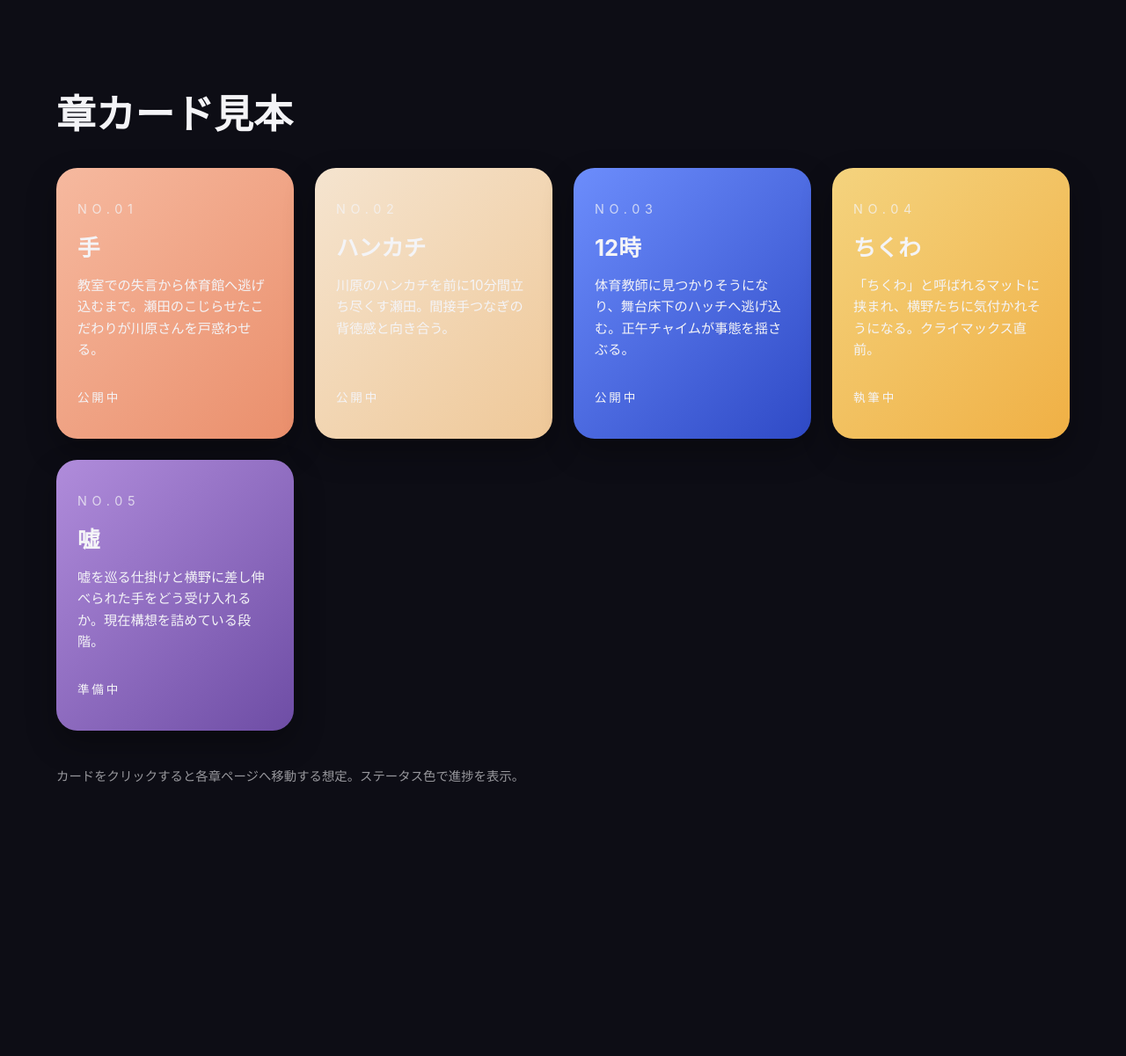
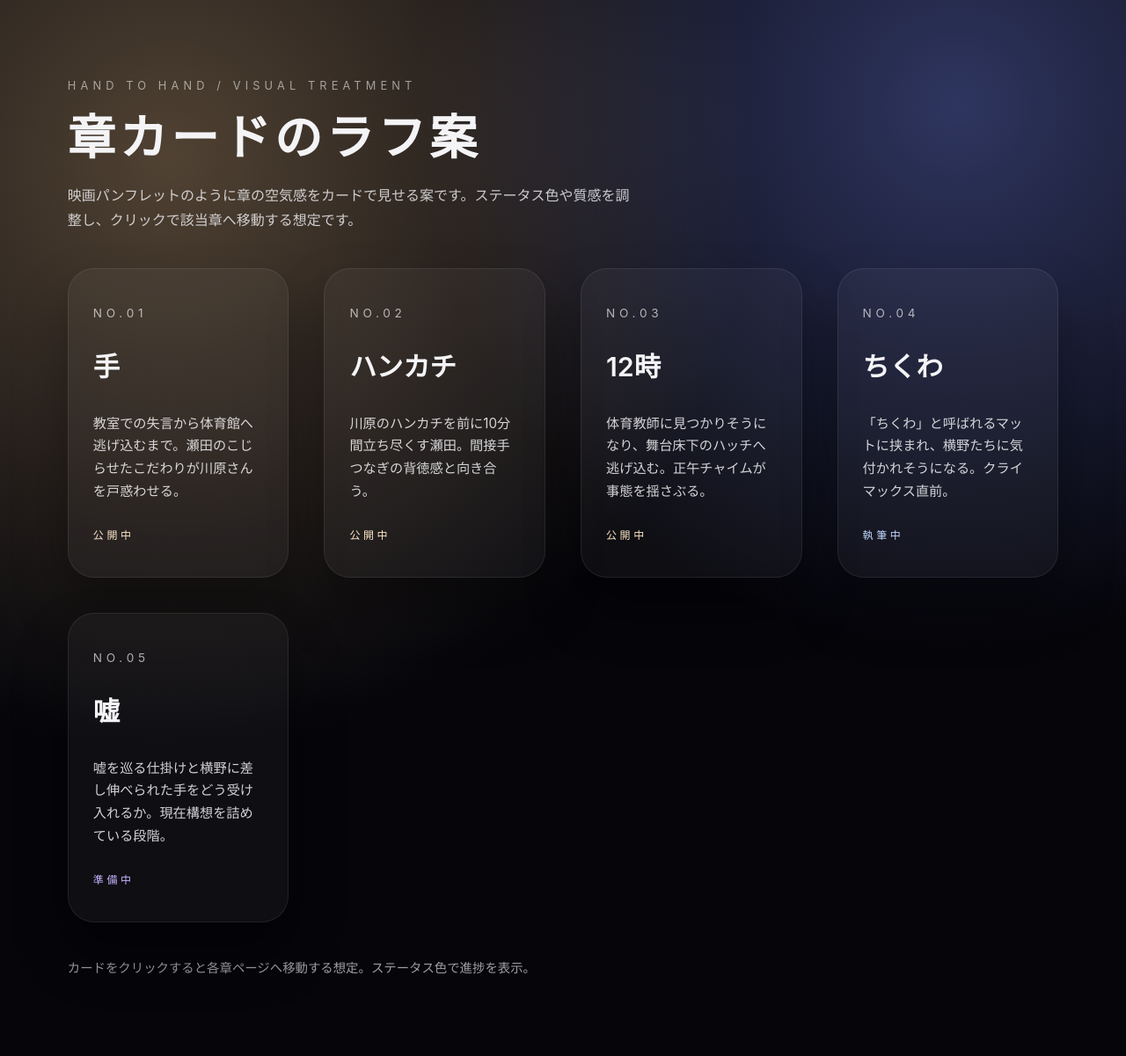
Before and after one commit to REMriaTV/HandtoHand, a Jekyll site: the page built from docs/mockups-toc.html, in a window 1280 px wide. Shown: the whole page at 88% size. Built offline with Jekyll 4.4.1, drawn with Linux system fonts in a browser that asks for light colours; before the commit the page ends 970 px from its top, so only the background shows below that.

Commit message:
chore: refine chapter card mockup

```diff
--- a/docs/mockups-toc.html
+++ b/docs/mockups-toc.html
@@ -9,109 +9,155 @@ title: Chapter Cards Mock
     <meta name="viewport" content="width=device-width, initial-scale=1" />
     <title>Chapter Cards Mock</title>
     <style>
+      :root {
+        color-scheme: dark;
+        font-family: 'Inter', 'Noto Sans JP', system-ui;
+      }
       body {
         margin: 0;
-        font-family: 'Inter', 'Noto Sans JP', system-ui;
-        background: #0d0d15;
+        min-height: 100vh;
+        background: radial-gradient(circle at 15% 15%, rgba(255, 207, 146, 0.3), transparent 45%),
+          radial-gradient(circle at 85% 10%, rgba(124, 144, 255, 0.35), transparent 40%),
+          #05050a;
         color: #f4f4f7;
-        padding: clamp(2rem, 6vw, 4rem);
+        padding: clamp(2rem, 6vw, 5rem);
+      }
+      .subtitle {
+        letter-spacing: 0.4em;
+        text-transform: uppercase;
+        font-size: 0.8rem;
+        color: rgba(255, 255, 255, 0.55);
+        margin-bottom: 0.5rem;
       }
       h1 {
-        font-size: clamp(2rem, 4vw, 2.8rem);
-        margin-bottom: 2rem;
+        font-size: clamp(2.2rem, 5vw, 3.4rem);
+        margin: 0 0 1rem;
+        font-weight: 600;
+        letter-spacing: 0.08em;
+      }
+      p.lede {
+        max-width: 640px;
+        color: rgba(244, 244, 247, 0.8);
+        line-height: 1.8;
+        margin-bottom: 2.5rem;
       }
       .toc-grid {
         display: grid;
-        grid-template-columns: repeat(auto-fit, minmax(220px, 1fr));
-        gap: 1.5rem;
+        grid-template-columns: repeat(auto-fit, minmax(240px, 1fr));
+        gap: clamp(1.5rem, 4vw, 2.5rem);
       }
       .chapter-card {
-        border-radius: 24px;
-        padding: 1.5rem;
+        border-radius: 30px;
+        padding: 1.75rem;
         display: flex;
         flex-direction: column;
         justify-content: space-between;
-        min-height: 220px;
-        box-shadow: 0 15px 35px rgba(0, 0, 0, 0.3);
-        transition: transform 0.2s, box-shadow 0.2s;
+        min-height: 250px;
+        background: rgba(255, 255, 255, 0.04);
+        border: 1px solid rgba(255, 255, 255, 0.08);
+        box-shadow: 0 35px 60px rgba(0, 0, 0, 0.35);
+        position: relative;
+        overflow: hidden;
       }
-      .chapter-card:hover {
-        transform: translateY(-4px);
-        box-shadow: 0 25px 45px rgba(0, 0, 0, 0.4);
+      .chapter-card::before {
+        content: '';
+        position: absolute;
+        inset: 0;
+        background: linear-gradient(120deg, rgba(255, 185, 129, 0.65), rgba(88, 118, 217, 0.55));
+        opacity: 0;
+        transition: opacity 0.25s;
+      }
+      .chapter-card:hover::before {
+        opacity: 0.25;
+      }
+      .chapter-inner {
+        position: relative;
+        z-index: 1;
+        display: flex;
+        flex-direction: column;
+        gap: 1rem;
       }
       .chapter-label {
-        font-size: 0.9rem;
-        letter-spacing: 0.4em;
+        font-size: 0.85rem;
+        letter-spacing: 0.35em;
         text-transform: uppercase;
-        opacity: 0.75;
+        color: rgba(255, 255, 255, 0.65);
       }
       .chapter-title {
-        font-size: 1.6rem;
-        margin: 0.8rem 0 0;
+        font-size: 1.9rem;
+        margin: 0;
+        font-weight: 600;
       }
       .chapter-excerpt {
         font-size: 0.95rem;
-        line-height: 1.6;
+        line-height: 1.7;
+        color: rgba(244, 244, 247, 0.85);
       }
       .status {
-        margin-top: 1rem;
-        font-size: 0.85rem;
-        letter-spacing: 0.2em;
+        font-size: 0.75rem;
+        letter-spacing: 0.3em;
         text-transform: uppercase;
+        color: rgba(244, 244, 247, 0.6);
       }
+      .status.published { color: #ffe8c7; }
+      .status.wip { color: #c2d8ff; }
+      .status.plan { color: #c7b4ff; }
+
       .ft-note {
         margin-top: 2.5rem;
         font-size: 0.9rem;
-        color: rgba(244, 244, 247, 0.6);
+        color: rgba(244, 244, 247, 0.64);
       }
     </style>
   </head>
   <body>
-    <h1>章カード見本</h1>
+    <p class="subtitle">Hand to Hand / Visual Treatment</p>
+    <h1>章カードのラフ案</h1>
+    <p class="lede">映画パンフレットのように章の空気感をカードで見せる案です。ステータス色や質感を調整し、クリックで該当章へ移動する想定です。</p>
     <div class="toc-grid">
-      <article class="chapter-card" style="background: linear-gradient(135deg, #f6b99f, #ea8f6c);">
-        <div>
+      <article class="chapter-card">
+        <div class="chapter-inner">
           <p class="chapter-label">No.01</p>
           <h2 class="chapter-title">手</h2>
           <p class="chapter-excerpt">教室での失言から体育館へ逃げ込むまで。瀬田のこじらせたこだわりが川原さんを戸惑わせる。</p>
         </div>
-        <p class="status">公開中</p>
+        <p class="status published">公開中</p>
       </article>
 
-      <article class="chapter-card" style="background: linear-gradient(135deg, #f5e4cf, #efc898);">
-        <div>
+      <article class="chapter-card">
+        <div class="chapter-inner">
           <p class="chapter-label">No.02</p>
           <h2 class="chapter-title">ハンカチ</h2>
           <p class="chapter-excerpt">川原のハンカチを前に10分間立ち尽くす瀬田。間接手つなぎの背徳感と向き合う。</p>
         </div>
-        <p class="status">公開中</p>
+        <p class="status published">公開中</p>
       </article>
 
-      <article class="chapter-card" style="background: linear-gradient(135deg, #6c8dfc, #2f4ac6);">
-        <div>
+      <article class="chapter-card">
+        <div class="chapter-inner">
           <p class="chapter-label">No.03</p>
           <h2 class="chapter-title">12時</h2>
           <p class="chapter-excerpt">体育教師に見つかりそうになり、舞台床下のハッチへ逃げ込む。正午チャイムが事態を揺さぶる。</p>
         </div>
-        <p class="status">公開中</p>
+        <p class="status published">公開中</p>
       </article>
 
-      <article class="chapter-card" style="background: linear-gradient(135deg, #f4d37e, #f0b045);">
-        <div>
+      <article class="chapter-card">
+        <div class="chapter-inner">
           <p class="chapter-label">No.04</p>
           <h2 class="chapter-title">ちくわ</h2>
           <p class="chapter-excerpt">「ちくわ」と呼ばれるマットに挟まれ、横野たちに気付かれそうになる。クライマックス直前。</p>
         </div>
-        <p class="status">執筆中</p>
+        <p class="status wip">執筆中</p>
       </article>
 
-      <article class="chapter-card" style="background: linear-gradient(135deg, #b08cdb, #6e4da5);">
-        <div>
+      <article class="chapter-card">
+        <div class="chapter-inner">
           <p class="chapter-label">No.05</p>
           <h2 class="chapter-title">嘘</h2>
           <p class="chapter-excerpt">嘘を巡る仕掛けと横野に差し伸べられた手をどう受け入れるか。現在構想を詰めている段階。</p>
         </div>
-        <p class="status">準備中</p>
+        <p class="status plan">準備中</p>
       </article>
     </div>
 
```
